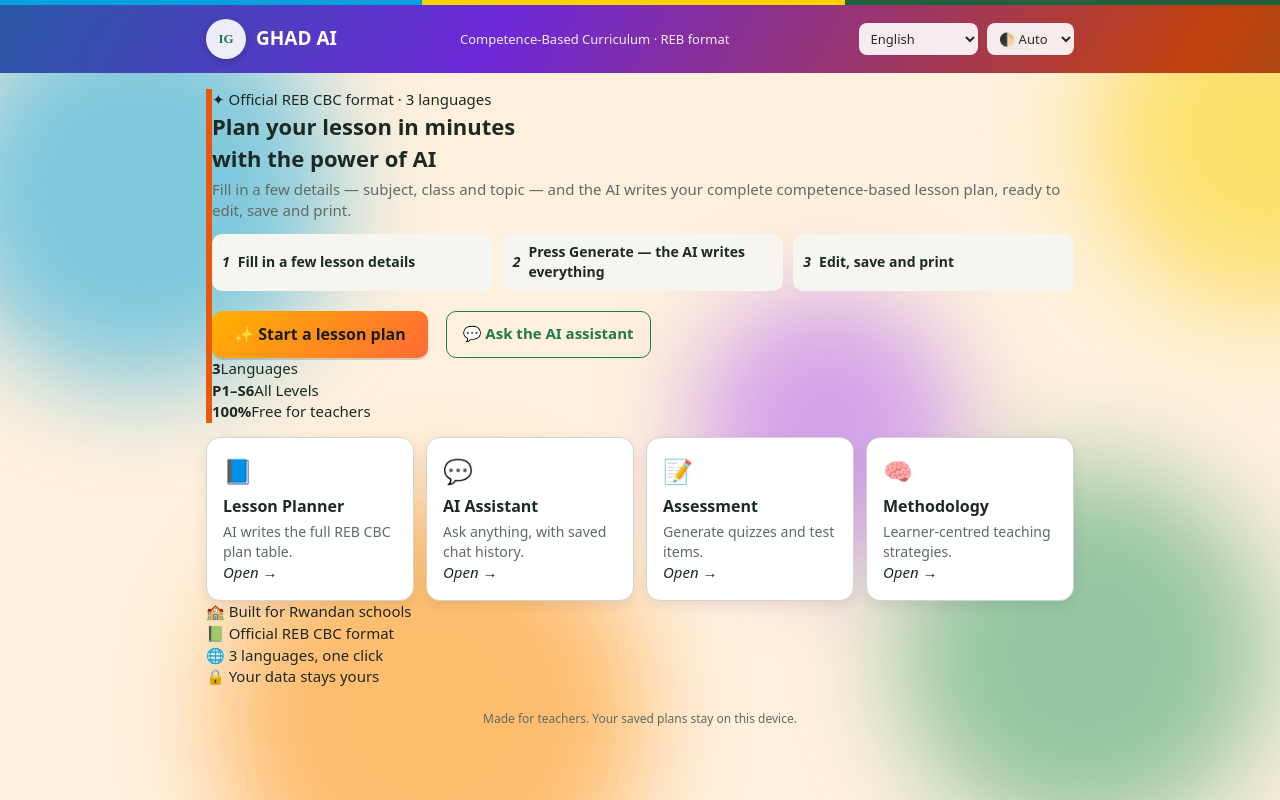
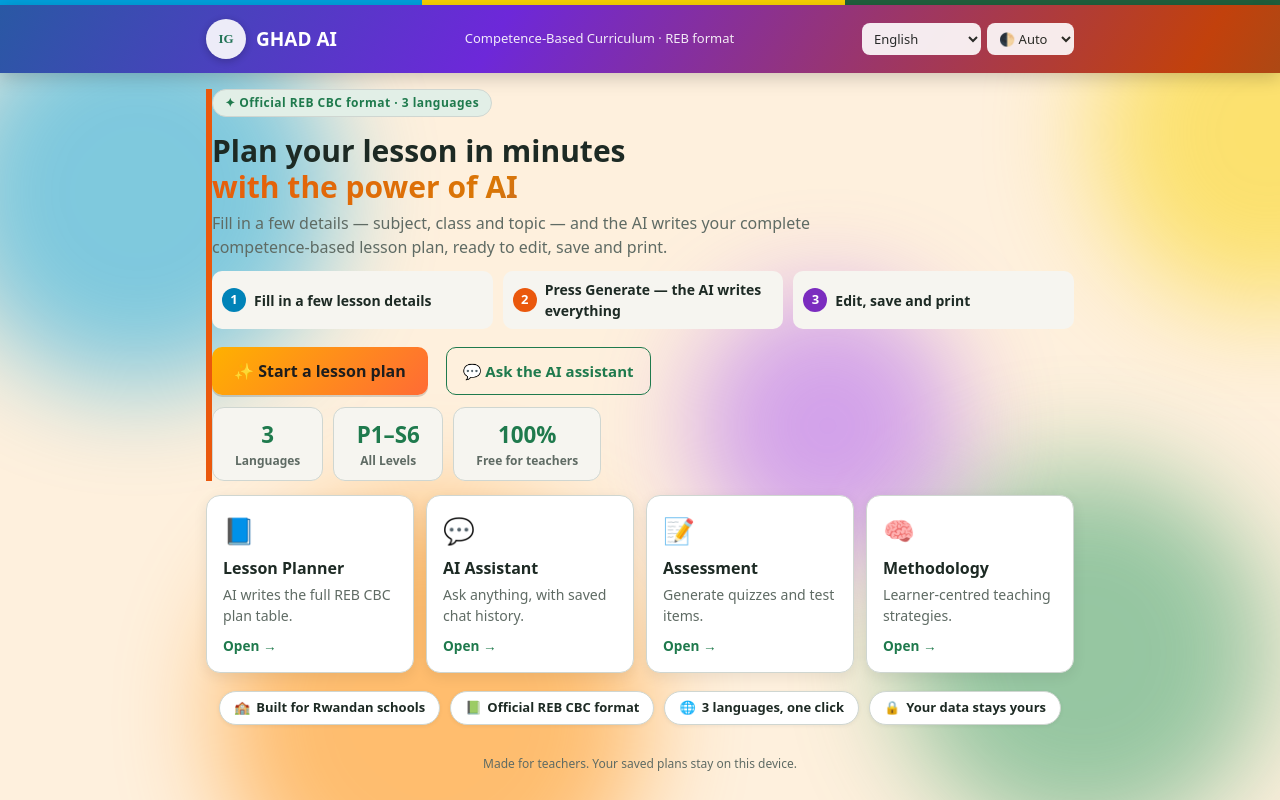
Before and after one commit to InezaDev/ghad-ai, a website: page index.html in a window 1280 px wide. Drawn offline with Linux system fonts and the light colour scheme.

Commit message:
Update styles.css

```diff
--- a/styles.css
+++ b/styles.css
@@ -3,8 +3,9 @@
 :root[data-theme="dark"]{--bg:#141a17;--card:#1d2621;--tx:#e8eee9;--mut:#9aa8a0;--ac:#4cc58a;--bd:#34423b;--gr:#2c3732}
 *{box-sizing:border-box}
 html{scroll-padding-top:env(safe-area-inset-top,0px);background:var(--bg)}
-body{margin:0;color:var(--tx);font:15px/1.45 system-ui,sans-serif;overflow-x:hidden}
+body{margin:0;color:var(--tx);font:15px/1.5 system-ui,sans-serif;overflow-x:hidden}
 
+/* animated background orbs */
 .bg{position:fixed;inset:0;z-index:-1;overflow:hidden;background:#e8f7ef;animation:tint 10s linear infinite}
 @keyframes tint{0%,100%{background:#e8f7ef}20%{background:#e4f1fc}40%{background:#fff6d6}60%{background:#fdeae3}80%{background:#f0e7fb}}
 @keyframes tintd{0%,100%{background:#10261c}20%{background:#0f2233}40%{background:#2a2410}60%{background:#2b1a14}80%{background:#20162f}}
@@ -18,54 +19,71 @@ body{margin:0;color:var(--tx);font:15px/1.45 system-ui,sans-serif;overflow-x:hid
 @media(prefers-color-scheme:dark){:root:not([data-theme="light"]) .bg{animation-name:tintd}:root:not([data-theme="light"]) .bg i{opacity:.28}}
 :root[data-theme="dark"] .bg{animation-name:tintd}:root[data-theme="dark"] .bg i{opacity:.28}
 :root[data-theme="light"] .bg{animation-name:tint}
-@media(prefers-reduced-motion:reduce){.bg,.bg i{animation:none}}
+@media(prefers-reduced-motion:reduce){.bg,.bg i,.top{animation:none}}
 
 .stripe{height:5px;background:linear-gradient(90deg,#00a1de 33%,#fad201 33% 66%,#20603d 66%)}
-.top{background:linear-gradient(120deg,#1f7a4d,#0f6b8f,#6d28d9,#c2410c,#1f7a4d);background-size:220% 100%;animation:hd 9s ease-in-out infinite alternate;color:#fff}
+.top{background:linear-gradient(120deg,#1f7a4d,#0f6b8f,#6d28d9,#c2410c,#1f7a4d);background-size:220% 100%;animation:hd 9s ease-in-out infinite alternate;color:#fff;box-shadow:0 4px 18px rgba(0,0,0,.2)}
 @keyframes hd{from{background-position:0 0}to{background-position:100% 0}}
 .top .in{max-width:900px;margin:0 auto;padding:14px 16px;display:flex;flex-wrap:wrap;justify-content:space-between;align-items:center;gap:8px}
 .top b{font-size:19px;display:flex;align-items:center;gap:10px}
 .top span{opacity:.9;font-size:13px}
+.hdr-controls{display:flex;align-items:center;gap:6px}
 .logo-badge{width:40px;height:40px;border-radius:50%;background:#fff;color:#1f7a4d;display:inline-flex;align-items:center;justify-content:center;font-weight:800;font-family:'Times New Roman',serif;font-size:15px;box-shadow:0 2px 8px rgba(0,0,0,.25)}
-.top select{width:auto;background:#fff;color:#1d2a24;padding:6px 8px;border:0;border-radius:8px;margin-left:6px}
+.top select{width:auto;background:#fff;color:#1d2a24;padding:6px 8px;border:0;border-radius:8px}
 
 .wrap{max-width:900px;margin:0 auto;padding:16px;position:relative;z-index:1}
-h1{font-size:22px;margin:0 0 4px}
+h1{font-size:clamp(22px,4vw,30px);margin:8px 0 6px;line-height:1.2}
+.grad-text{background:linear-gradient(135deg,#ea580c,#d97706,#7b2cbf);background-size:200% 200%;animation:gs 6s ease infinite;-webkit-background-clip:text;background-clip:text;color:transparent}
+@keyframes gs{0%,100%{background-position:0% 50%}50%{background-position:100% 50%}}
+.hero{border-left:6px solid #ea580c;margin-bottom:14px;text-align:left}
+.hero-badge{display:inline-block;font-size:12px;font-weight:700;letter-spacing:.04em;color:#1f7a4d;background:var(--gr);border:1px solid var(--bd);padding:4px 12px;border-radius:999px;margin-bottom:8px}
+.hero-sub{margin:0 0 12px;color:var(--mut);font-size:16px;max-width:600px}
+.steps{display:flex;flex-wrap:wrap;gap:10px;margin:12px 0}
+.steps div{flex:1 1 150px;display:flex;align-items:center;gap:8px;background:var(--bg);border-radius:10px;padding:8px 10px;font-weight:600;font-size:14px}
+.steps i{font-style:normal;background:var(--ac);color:#fff;border-radius:50%;width:24px;height:24px;display:inline-flex;align-items:center;justify-content:center;flex:none;font-size:13px}
+.steps div:nth-child(1) i{background:#0083b8}.steps div:nth-child(2) i{background:#ea580c}.steps div:nth-child(3) i{background:#7b2cbf}
+.hero-cta{display:flex;gap:10px;flex-wrap:wrap;margin-bottom:12px}
+.hero-stats{display:flex;gap:10px;flex-wrap:wrap}
+.stat{display:flex;flex-direction:column;align-items:center;background:var(--bg);border:1px solid var(--bd);border-radius:12px;padding:10px 22px;min-width:110px}
+.stat strong{font-size:1.4rem;color:var(--ac)}
+.stat span{font-size:12px;color:var(--mut);font-weight:600}
+
+.tools-grid{display:grid;grid-template-columns:repeat(auto-fit,minmax(180px,1fr));gap:12px;perspective:1200px;margin-bottom:14px}
+.tool-card{all:unset;cursor:pointer;display:block;background:var(--card);border:1px solid var(--bd);border-radius:14px;padding:16px;text-align:left;box-shadow:0 4px 14px rgba(0,0,0,.08);transition:transform .15s ease-out,box-shadow .25s,border-color .25s;transform-style:preserve-3d}
+.tool-card:hover{box-shadow:0 12px 28px rgba(0,0,0,.15);border-color:var(--ac)}
+.tool-card span{font-size:1.6rem}
+.tool-card h3{margin:.4rem 0 .2rem;font-size:1rem}
+.tool-card p{margin:0 0 8px;color:var(--mut);font-size:.88rem}
+.tool-card em{font-style:normal;color:var(--ac);font-weight:700;font-size:.85rem}
+
+.trust-strip{display:flex;gap:10px;flex-wrap:wrap;justify-content:center;padding:4px 0 8px}
+.trust-item{display:inline-flex;align-items:center;gap:6px;background:var(--card);border:1px solid var(--bd);border-radius:999px;padding:6px 14px;font-size:13px;font-weight:600;box-shadow:0 1px 4px rgba(0,0,0,.06)}
+
 .card{background:var(--card);border:1px solid var(--bd);border-radius:14px;padding:18px;margin-bottom:14px;box-shadow:0 1px 3px rgba(0,0,0,.07)}
-.hero{border-left:6px solid #ea580c;margin-bottom:14px}
-.hero p{margin:0 0 12px;color:var(--mut)}
-.steps{display:flex;flex-wrap:wrap;gap:10px;margin:10px 0 14px}
-.steps div{flex:1 1 150px;display:flex;align-items:center;gap:8px;background:var(--bg);border-radius:10px;padding:8px 10px;font-weight:600;font-size:14px}
-.hero-cta{display:flex;gap:10px;flex-wrap:wrap}
-
-.tools-grid{display:grid;grid-template-columns:repeat(auto-fit,minmax(180px,1fr));gap:12px;perspective:1200px}
-.tool-card{all:unset;cursor:pointer;display:block;background:var(--card);border:1px solid var(--bd);border-radius:14px;padding:16px;text-align:left;box-shadow:0 4px 14px rgba(0,0,0,.08);transition:transform .15s ease-out,box-shadow .25s;transform-style:preserve-3d}
-.tool-card:hover{box-shadow:0 10px 24px rgba(0,0,0,.14);border-color:var(--ac)}
-.tool-card span{font-size:1.5rem}
-.tool-card h3{margin:.4rem 0 .2rem;font-size:1rem}
-.tool-card p{margin:0;color:var(--mut);font-size:.88rem}
-
 .g{display:grid;grid-template-columns:repeat(auto-fit,minmax(150px,1fr));gap:10px}
 label{display:block;font-size:12px;color:var(--mut);font-weight:600;margin-bottom:3px}
 input,textarea,select{width:100%;box-sizing:border-box;padding:10px;border:1px solid var(--bd);border-radius:8px;background:var(--bg);color:var(--tx);font:inherit}
+textarea{min-height:60px;resize:vertical}
 .full{grid-column:1/-1}
 input:focus,textarea:focus,select:focus{outline:2px solid var(--ac);border-color:var(--ac)}
-button{background:linear-gradient(135deg,#1f7a4d,#2f9c66);color:#fff;border:0;border-radius:10px;padding:10px 16px;font:inherit;font-weight:600;cursor:pointer;margin-right:8px;margin-top:6px}
+button{background:linear-gradient(135deg,#1f7a4d,#2f9c66);color:#fff;border:0;border-radius:10px;padding:10px 16px;font:inherit;font-weight:600;cursor:pointer;margin-right:8px;margin-top:6px;transition:transform .15s,box-shadow .2s}
+button:hover{transform:translateY(-2px);box-shadow:0 6px 16px rgba(31,122,77,.3)}
 button.o{background:transparent;color:var(--ac);border:1px solid var(--ac)}
 button.o.danger{color:#c0392b;border-color:#c0392b}
 button.big{background:linear-gradient(135deg,#ffb100,#ff6b35);color:#1d1d1d;font-size:16px;padding:12px 22px;box-shadow:0 2px 0 rgba(0,0,0,.15)}
 button.sm{padding:5px 10px;margin:0 0 0 6px;font-size:13px}
-button:disabled{opacity:.6;cursor:not-allowed}
+button:disabled{opacity:.6;cursor:not-allowed;transform:none}
 .hint{font-size:12px;color:var(--mut);margin:6px 0}
 .sec{font-size:13px;color:#fff;background:var(--ac);border:0;border-radius:8px;padding:7px 10px;margin-top:8px;font-weight:700}
 .row-btns{display:flex;flex-wrap:wrap;align-items:center;gap:8px;padding:8px 0}
-.row-btns strong{margin-right:auto}
+.row-btns strong{margin-right:auto;font-family:'Times New Roman',serif;font-size:16px}
 .row{display:flex;justify-content:space-between;align-items:center;gap:8px;padding:8px 0;border-top:1px solid var(--bd)}
 .mut{color:var(--mut);font-size:12px}
 .empty{text-align:center;color:var(--mut);padding:14px}
 .settings{max-width:420px}
 .settings label{margin-top:10px}
 
+/* plan table — Times New Roman, submission-ready */
 #out{margin-bottom:14px}
 .scroll{overflow-x:auto}
 table{border-collapse:collapse;width:100%;min-width:640px;background:var(--card);font-family:'Times New Roman','Times Roman',Times,serif;font-size:14.5px}
@@ -81,7 +99,7 @@ th,.lb{background:var(--gr);font-weight:700;width:150px}
 
 .chat-tools{display:flex;flex-wrap:wrap;align-items:center;gap:8px}
 .chat-messages{display:flex;flex-direction:column;gap:8px;max-height:55vh;overflow-y:auto;padding:4px}
-.chat-msg{max-width:80%;padding:8px 12px;border-radius:14px;font-size:.95rem;white-space:pre-wrap;overflow-wrap:anywhere;box-shadow:0 1px 3px rgba(0,0,0,.08)}
+.chat-msg{max-width:80%;padding:8px 12px;border-radius:14px;font-size:.95rem;white-space:pre-wrap;overflow-wrap:anywhere;box-shadow:0 1px 3px rgba(0,0,0,.08);animation:fu .25s ease}
 .chat-msg.bot{background:var(--gr);align-self:flex-start;border-bottom-left-radius:4px}
 .chat-msg.user{background:linear-gradient(135deg,#1f7a4d,#2f9c66);color:#fff;align-self:flex-end;border-bottom-right-radius:4px}
 .chat-input-row{display:flex;gap:8px;margin-top:10px}
```
